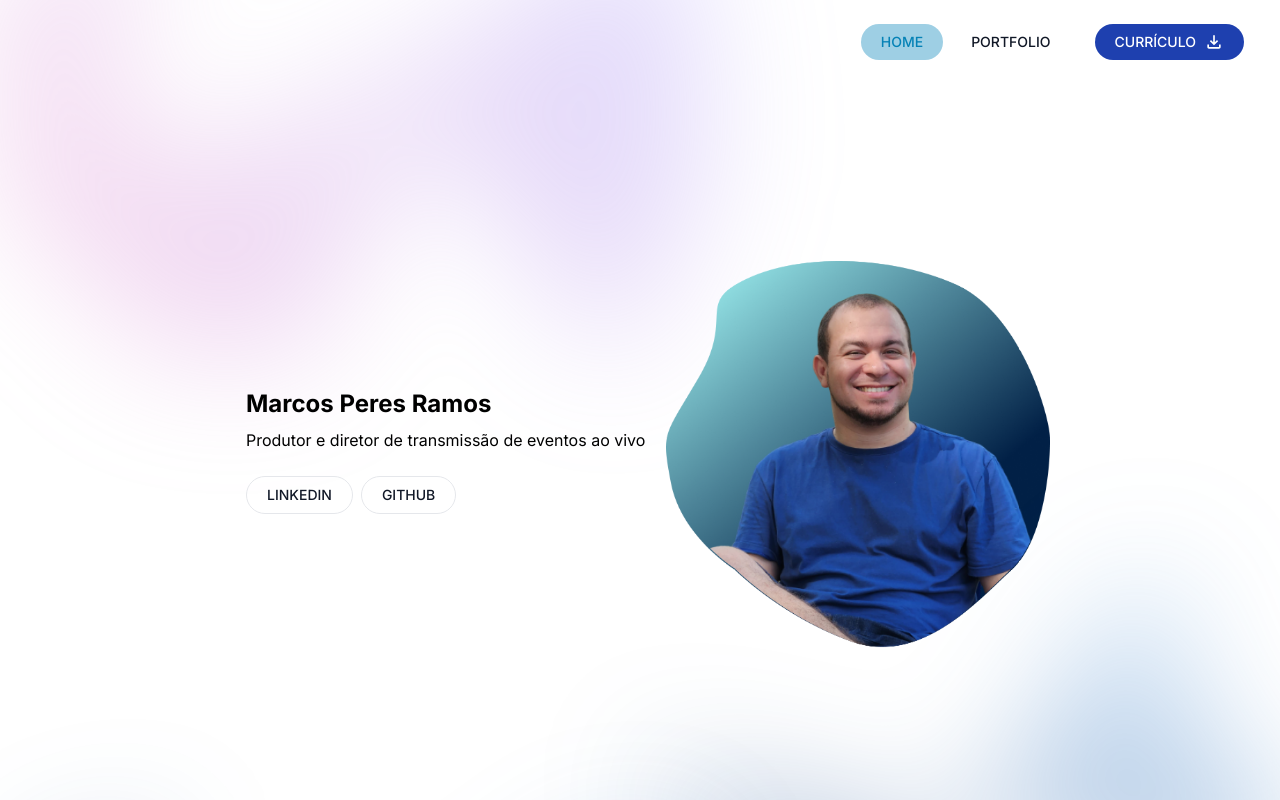
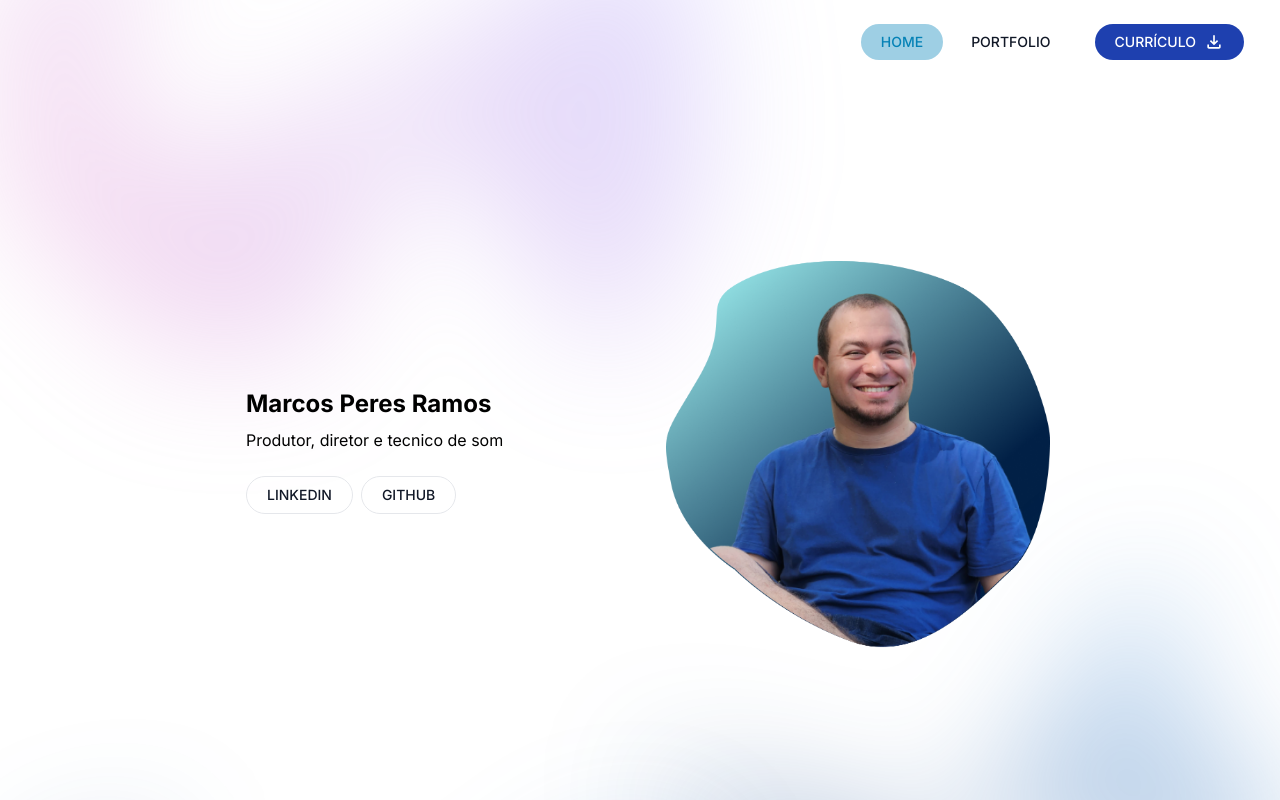
Before and after one commit to PRMarcos/dev-portfolio, a Next.js app: page / in a window 1280 px wide. Shown: the top 800 px of the page. Built offline with nearby package versions, Linux system fonts and the light colour scheme.

Commit message:
changed title on home page

```diff
--- a/pages/index.tsx
+++ b/pages/index.tsx
@@ -204,7 +204,7 @@ export default function Home() {
                 Marcos Peres Ramos
               </h1>
               <p className="md:text-base text-sm">
-                Produtor e diretor de transmissão de eventos ao vivo
+                Produtor, diretor e tecnico de som
               </p>
               <ul className="flex gap-2 mt-4">
                 {socialMedia.map(renderSocialMedia)}
```
Also changed, not shown: 1 other file (tests, documents, lock files or other folders).
